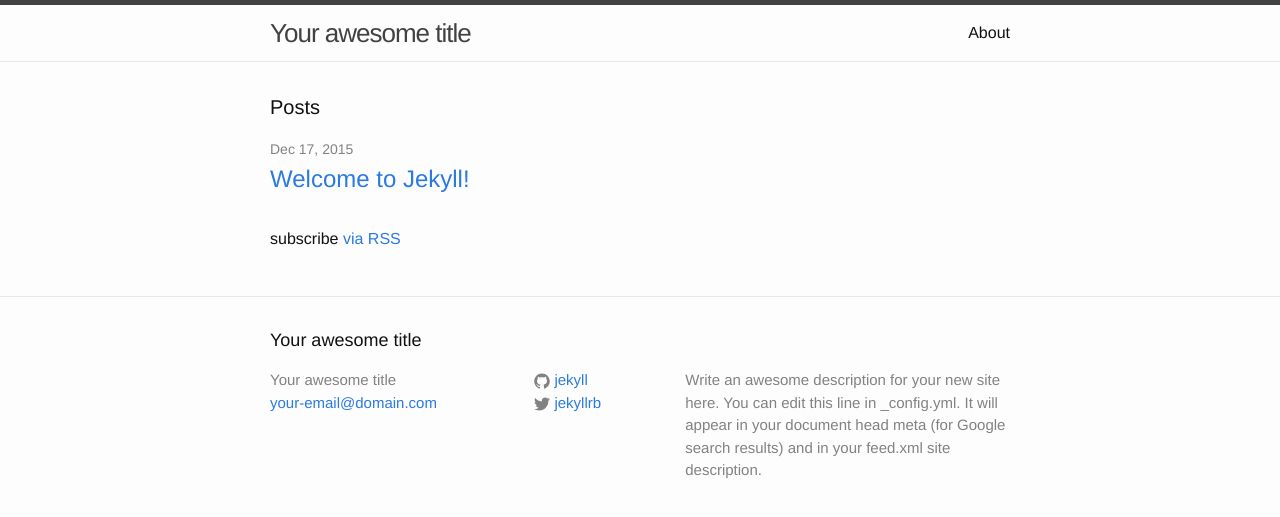
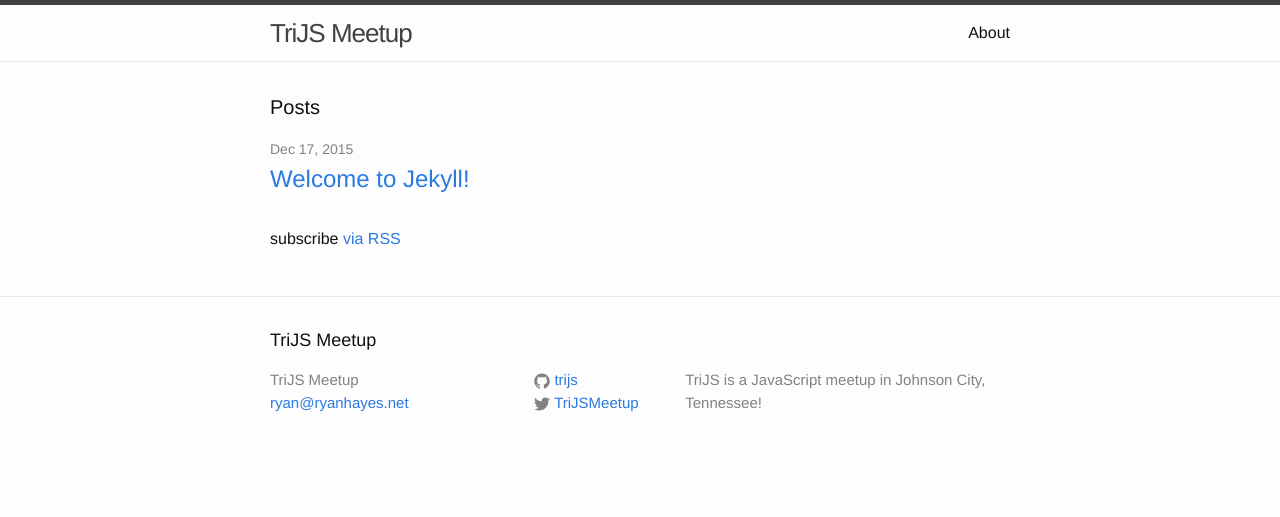
Before and after one commit to TriJS/TriJS.github.io, a Jekyll site: the page built from index.html, in a window 1280 px wide. Shown: the top 517 px of the page. Built offline with Jekyll 4.4.1, drawn with Linux system fonts in a browser that asks for light colours.

Commit message:
Updated some basic config settings.

```diff
--- a/_config.yml
+++ b/_config.yml
@@ -6,16 +6,14 @@
 # 'jekyll serve'. If you change this file, please restart the server process.
 
 # Site settings
-title: Your awesome title
-email: your-email@domain.com
+title: TriJS Meetup
+email: ryan@ryanhayes.net
 description: > # this means to ignore newlines until "baseurl:"
-  Write an awesome description for your new site here. You can edit this
-  line in _config.yml. It will appear in your document head meta (for
-  Google search results) and in your feed.xml site description.
+  TriJS is a JavaScript meetup in Johnson City, Tennessee!
 baseurl: "" # the subpath of your site, e.g. /blog
-url: "http://yourdomain.com" # the base hostname & protocol for your site
-twitter_username: jekyllrb
-github_username:  jekyll
+url: "http://meetup.com/tri-js" # the base hostname & protocol for your site
+twitter_username: TriJSMeetup
+github_username:  trijs
 
 # Build settings
 markdown: kramdown
```
